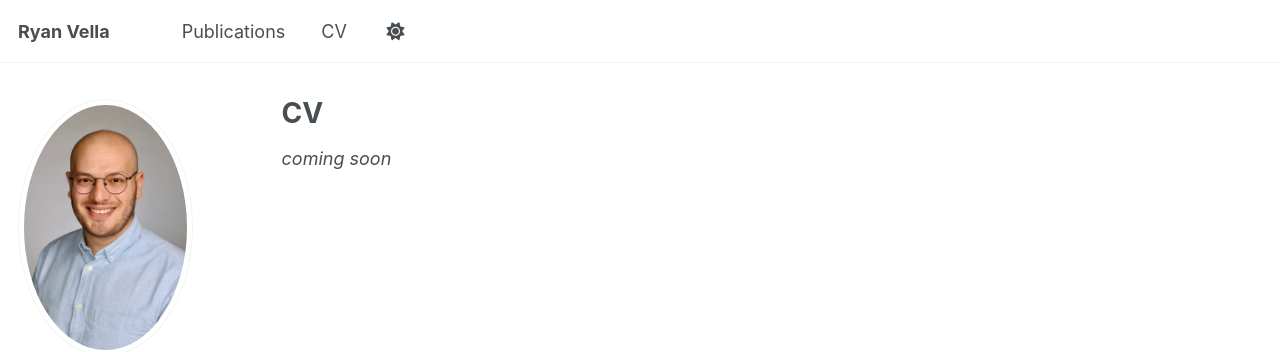
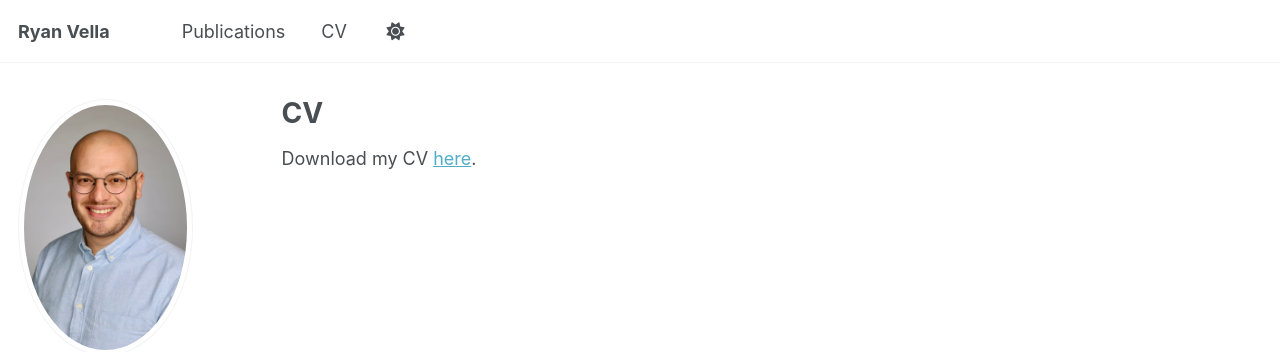
Before and after one commit to ryanvella9/ryanvella9.github.io, a Jekyll site: the page built from _pages/cv.md, in a window 1280 px wide. Shown: the top 352 px of the page. Built offline with Jekyll 4.4.1, drawn with Linux system fonts in a browser that asks for light colours; some web fonts are replaced; a script that is not in the unit is left out.

Commit message:
Update cv.md

```diff
--- a/_pages/cv.md
+++ b/_pages/cv.md
@@ -9,4 +9,4 @@ redirect_from:
 
 {% include base_path %}
 
-_coming soon_
+Download my CV [here](http://ryanvella9.github.io/files/rv_cv.pdf).
```
